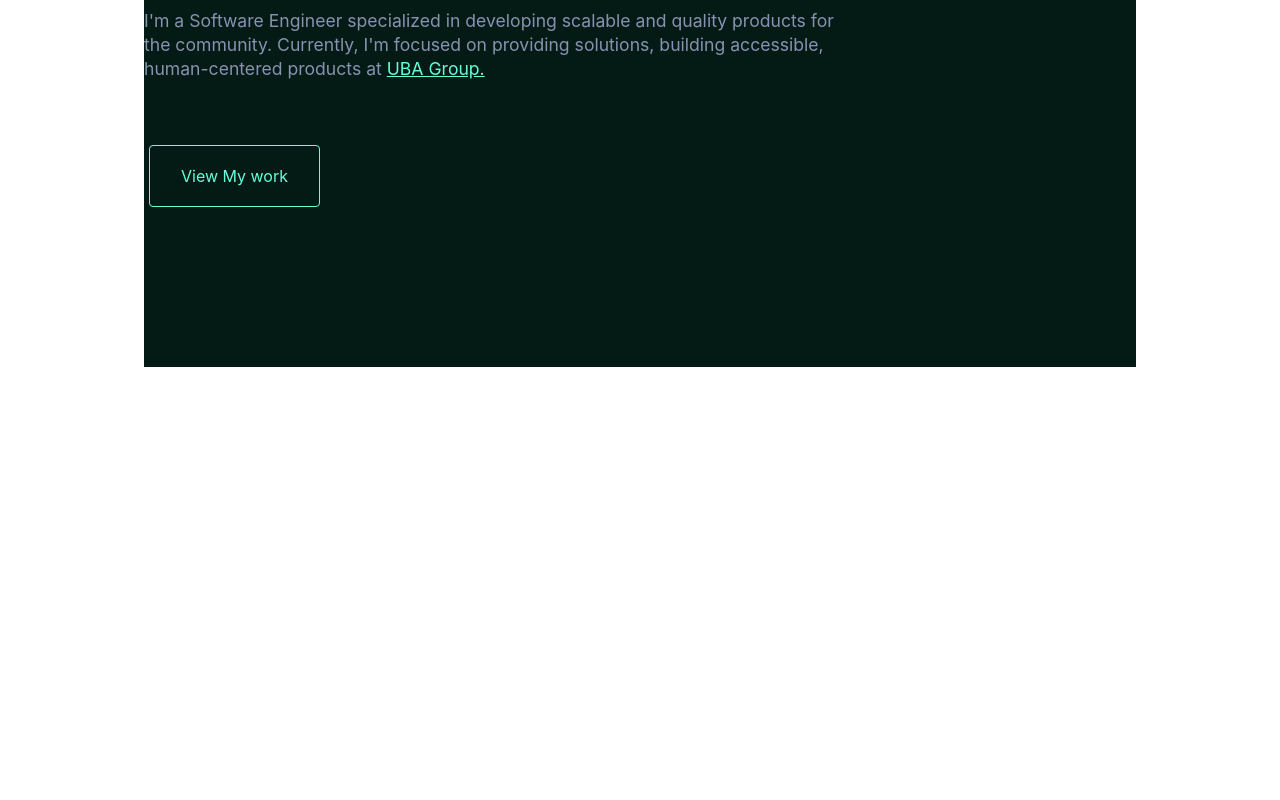
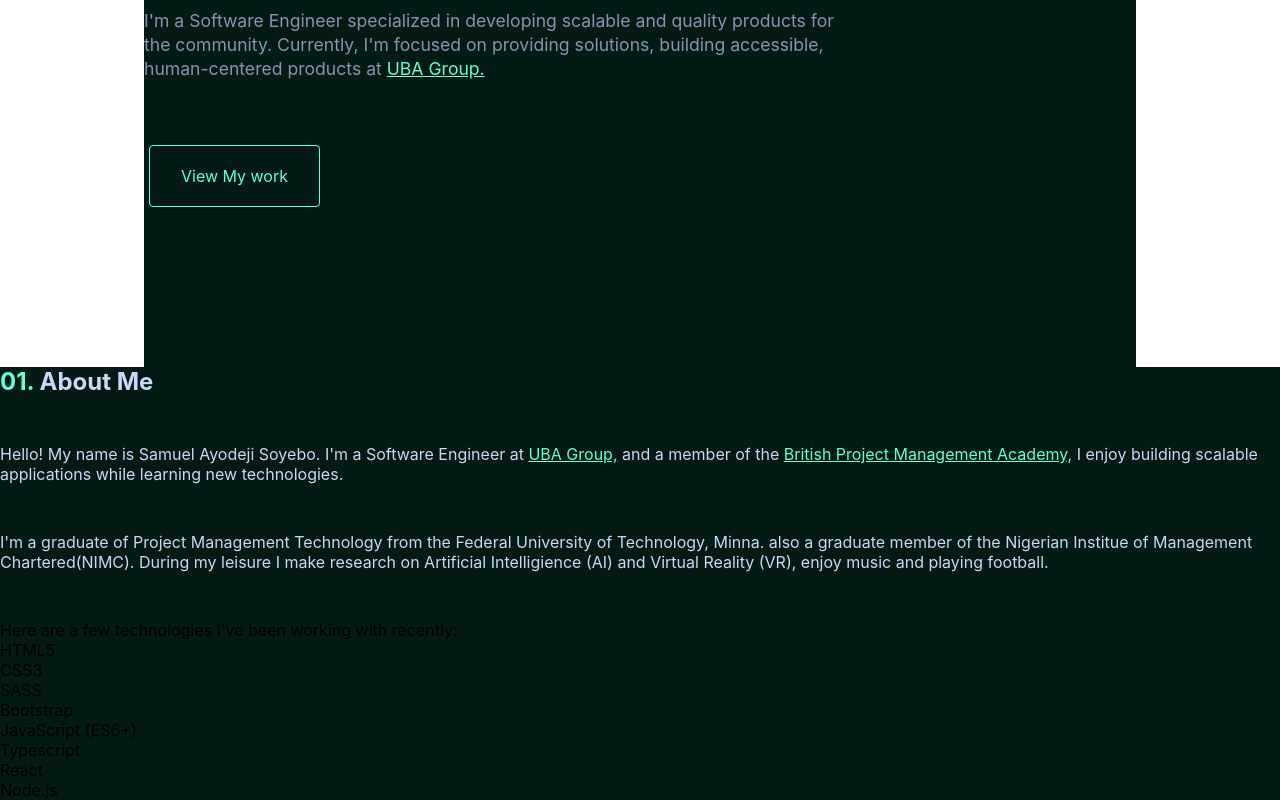
Before and after one commit to Ayoaris/portfolio-, a React (Create React App) app in the folder portfolio/: page / in a window 1280 px wide. Shown: the part 577-1377 px from the top of the page. Before the commit the page ends 944 px from the top, so only its background shows below. Built offline with nearby package versions, Linux system fonts and the light colour scheme.

Commit message:
Professional summary in progress.

```diff
--- a/portfolio/src/About/aboutStyles.js
+++ b/portfolio/src/About/aboutStyles.js
@@ -1,5 +1,40 @@
 import styled from "styled-components";
 
 export const AboutStyle = styled.div`
+  * {
+    background-color: #041b15;
+    margin: 0;
+    padding: 0;
+    box-sizing: border-box;
+    font-family: "Inter", "Lucida Sans", "Lucida Sans Regular", "Lucida Grande",
+      "Lucida Sans Unicode", Geneva, Verdana, sans-serif;
+    scroll-behavior: smooth;
+  }
+  a {
+    color: #64ffda;
+  }
+  .about {
+    color: #ccd6f6;
+    padding-bottom: 3rem;
+  }
+    .aboutWrapper {
 
-`
+    }
+  /* .section-title {
+    margin: auto 9rem;
+  }
+  .section-title::after {
+    content: "";
+    display: block;
+    position: relative;
+    width: 18rem;
+    height: 1px;
+    margin-left: 1rem;
+    background-color: #8892b0;
+  } */
+  span {
+    color: #64ffda;
+    padding-right: 5px;
+    font-family: inherit;
+  }
+`;
--- a/portfolio/src/About/index.js
+++ b/portfolio/src/About/index.js
@@ -1,11 +1,50 @@
 import React from 'react'
+import { AboutStyle } from './aboutStyles';
 
 function About() {
   return (
     <div>
+      <AboutStyle>
+        <div className="section-title">
+          <h2 className="about">
+            <span>01.</span>About Me
+          </h2>
+          <div className="aboutWrapper">
+            <p className="about">
+              Hello! My name is Samuel Ayodeji Soyebo. I'm a Software Engineer
+              at <a href="https://www.ubagroup.com/">UBA Group,</a> and a member
+              of the{" "}
+              <a href="https://bpmalearning.org/">
+                British Project Management Academy,
+              </a>{" "}
+              I enjoy building scalable applications while learning new
+              technologies.
+            </p>
+            <p className="about">
+              I'm a graduate of Project Management Technology from the  Federal University of Technology, Minna. also a graduate member of the Nigerian Institue of Management Chartered(NIMC).
+            During my leisure I make research on Artificial
+              Intelligience (AI) and Virtual Reality (VR), enjoy music and
+              playing football.
+                      </p>
+                      <p>
+                          Here are a few technologies I've been working with recently:
+                      </p>
+                      <ul>
+                          <li> HTML5</li>
+                          <li>CSS3</li>
+                          <li>SASS</li>
+                          <li>Bootstrap</li>
+                          <li>JavaScript (ES6+)</li>
+                          <li>Typescript</li>
+                          <li>React</li>
+                          <li>Node.js</li>
 
+                        </ul>
+          </div>
+        </div>
+      </AboutStyle>
     </div>
-  )
+  );
 }
 
 export default About;
--- a/portfolio/src/App.js
+++ b/portfolio/src/App.js
@@ -1,5 +1,6 @@
 import React from "react";
 import "./App.css";
+import About from "./About/Index";
 import Info from "./Infomation/Index";
 import Navbar from "./Navbar";
 
@@ -8,6 +9,7 @@ function App() {
     <>
       <Navbar />
       <Info />
+      <About />
     </>
   );
 }
```
